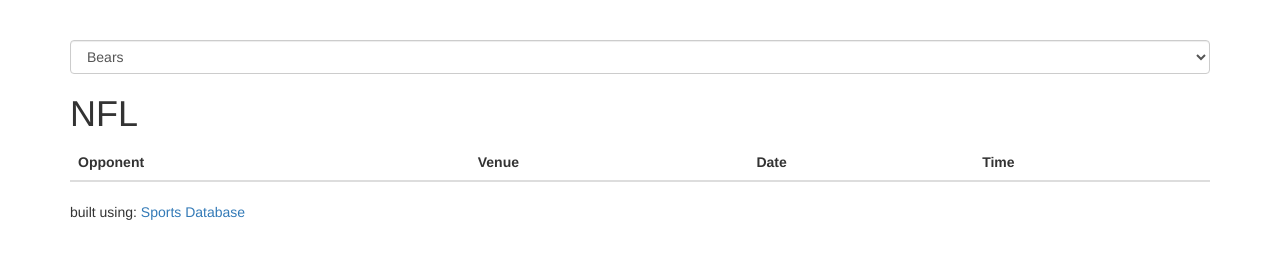
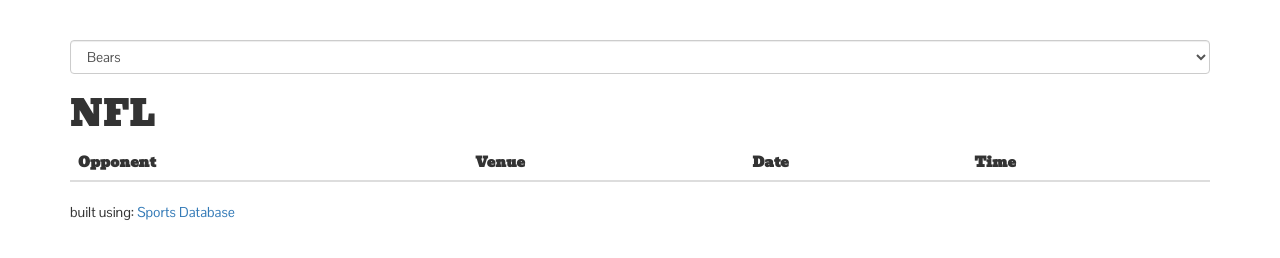
Before and after one commit to mawittenauer/sports-schedule-app, a plain HTML site: page index.html in a window 1280 px wide. Drawn offline with nearby package versions, Linux system fonts and the light colour scheme.

Commit message:
Add google font combination

```diff
--- a/index.html
+++ b/index.html
@@ -2,6 +2,7 @@
 <html>
   <head>
     <meta name="viewport" content="width=device-width, initial-scale=1">
+    <link href="https://fonts.googleapis.com/css?family=Bevan|Pontano+Sans" rel="stylesheet">
     <link rel="stylesheet" href="https://maxcdn.bootstrapcdn.com/bootstrap/3.3.7/css/bootstrap.min.css" integrity="sha384-BVYiiSIFeK1dGmJRAkycuHAHRg32OmUcww7on3RYdg4Va+PmSTsz/K68vbdEjh4u" crossorigin="anonymous">
     <script src="https://ajax.googleapis.com/ajax/libs/jquery/2.2.4/jquery.min.js"></script>
     <script src="https://maxcdn.bootstrapcdn.com/bootstrap/3.3.7/js/bootstrap.min.js" integrity="sha384-Tc5IQib027qvyjSMfHjOMaLkfuWVxZxUPnCJA7l2mCWNIpG9mGCD8wGNIcPD7Txa" crossorigin="anonymous"></script>
--- a/main.css
+++ b/main.css
@@ -1,3 +1,15 @@
+/*******************
+GENERAL
+*******************/
+
 body {
   margin-top: 40px;
 }
+
+h1, th {
+  font-family: 'Bevan', cursive;
+}
+
+p, td, select, option {
+  font-family: 'Pontano Sans', sans-serif;
+}
```
